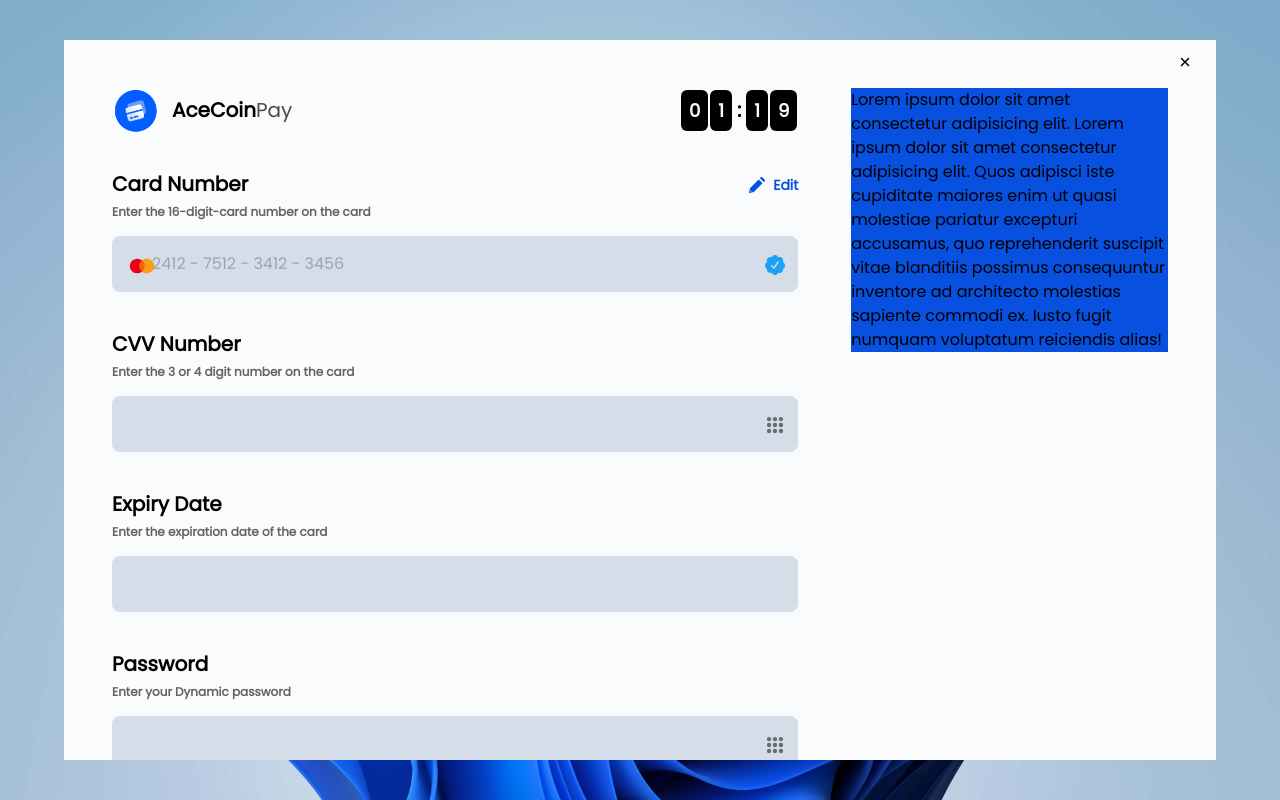
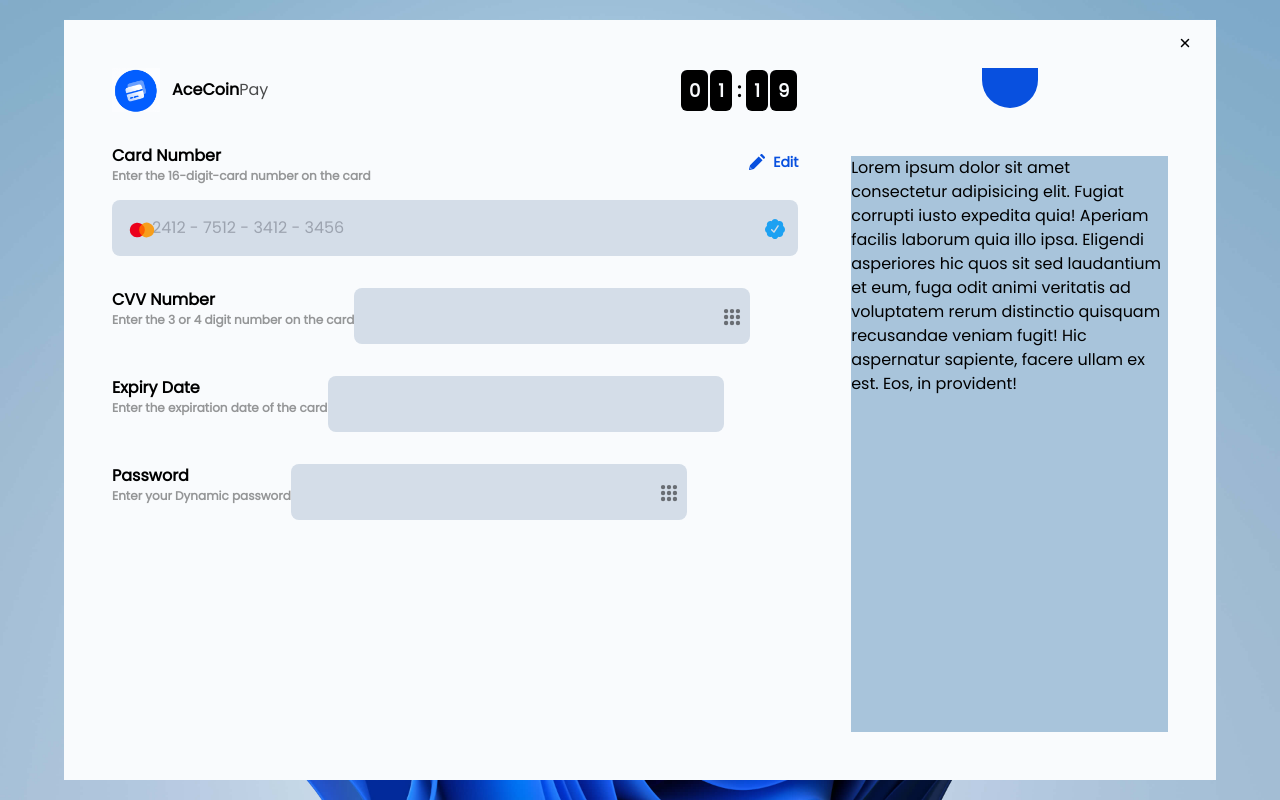
Before and after one commit to Samsegun/ace-pay, a React (Vite) app: page / in a window 1280 px wide. Built offline with nearby package versions, Linux system fonts and the light colour scheme.

Commit message:
sidebar added

```diff
--- a/src/App.tsx
+++ b/src/App.tsx
@@ -7,7 +7,7 @@ import dots from "./assets/dots.svg";
 
 function App() {
     return (
-        <div className='bg-flower bg-center bg-cover bg-no-repeat min-h-screen flex-items-center'>
+        <div className='min-h-screen bg-center bg-no-repeat bg-cover bg-flower flex-items-center'>
             <main className='main-wrapper'>
                 <button
                     type='button'
@@ -16,12 +16,12 @@ function App() {
                 </button>
 
                 <div className='w-11/12 mx-auto h-full flex-justify-start flex-wrap gap-[5%]'>
-                    <section className='w-full lg:basis-[65%]'>
+                    <section className='w-full lg:w-auto lg:basis-[65%]'>
                         {/* header */}
-                        <div className='flex items-center justify-between flex-wrap gap-4'>
-                            <div className='flex-items-center gap-3'>
+                        <div className='flex flex-wrap items-center justify-between gap-4'>
+                            <div className='gap-3 flex-items-center'>
                                 <img src={logo} alt='ace coin banner' />
-                                <h1 className='text-xl'>
+                                <h1>
                                     <span className='font-bold text-dark'>
                                         AceCoin
                                     </span>
@@ -33,7 +33,7 @@ function App() {
                                 {/* increase padding from 640px */}
                                 <span className='timer'>0</span>
                                 <span className='timer'>1</span>
-                                <span className='mx-1 font-bold text-xl'>
+                                <span className='mx-1 text-xl font-bold'>
                                     :
                                 </span>
                                 <span className='timer'>1</span>
@@ -47,9 +47,9 @@ function App() {
                                 <div className='mb-8'>
                                     <label
                                         htmlFor='card-number'
-                                        className='block relative font-bold text-xl leading-10 mb-4'>
+                                        className='relative block mb-4 font-bold'>
                                         Card Number
-                                        <span className='block text-xs opacity-60'>
+                                        <span className='block text-xs opacity-40'>
                                             Enter the 16-digit-card number on
                                             the card
                                         </span>
@@ -86,7 +86,7 @@ function App() {
                                             <span>Edit</span>
                                         </span>
                                     </label>
-                                    {/* input will be nested inside of a span tag to enable
+                                    {/* input is nested inside of a span tag to enable
                                 positioning of badges */}
                                     <span className='relative'>
                                         <img
@@ -114,12 +114,12 @@ function App() {
                                     </span>
                                 </div>
 
-                                <div className='mb-8'>
+                                <div className='mb-8 lg:flex'>
                                     <label
                                         htmlFor='cvv'
-                                        className='block relative font-bold text-xl leading-10 mb-4'>
+                                        className='relative block mb-4 font-bold'>
                                         CVV Number
-                                        <span className='block text-xs opacity-60'>
+                                        <span className='block text-xs opacity-40'>
                                             Enter the 3 or 4 digit number on the
                                             card
                                         </span>
@@ -135,17 +135,17 @@ function App() {
                                         <img
                                             src={dots}
                                             alt=''
-                                            className='input-badge opacity-50'
+                                            className='opacity-50 input-badge'
                                         />
                                     </span>
                                 </div>
 
-                                <div className='mb-8'>
+                                <div className='mb-8 lg:flex'>
                                     <label
                                         htmlFor='expiry'
-                                        className='block relative font-bold text-xl leading-10 mb-4'>
+                                        className='relative block mb-4 font-bold'>
                                         Expiry Date
-                                        <span className='block text-xs opacity-60'>
+                                        <span className='block text-xs opacity-40'>
                                             Enter the expiration date of the
                                             card
                                         </span>
@@ -161,17 +161,17 @@ function App() {
                                         {/* <img
                                             src={dots}
                                             alt=''
-                                            className='input-badge opacity-50'
+                                            className='opacity-50 input-badge'
                                         /> */}
                                     </span>
                                 </div>
 
-                                <div className='mb-8'>
+                                <div className='mb-8 lg:flex'>
                                     <label
                                         htmlFor='password'
-                                        className='block relative font-bold text-xl leading-10 mb-4'>
+                                        className='relative block mb-4 font-bold'>
                                         Password
-                                        <span className='block text-xs opacity-60'>
+                                        <span className='block text-xs opacity-40'>
                                             Enter your Dynamic password
                                         </span>
                                     </label>
@@ -186,7 +186,7 @@ function App() {
                                         <img
                                             src={dots}
                                             alt=''
-                                            className='input-badge opacity-50'
+                                            className='opacity-50 input-badge'
                                         />
                                     </span>
                                 </div>
@@ -194,15 +194,20 @@ function App() {
                         </div>
                     </section>
 
-                    <section className='bg-blue lg:basis-[30%]'>
-                        Lorem ipsum dolor sit amet consectetur adipisicing elit.
-                        Lorem ipsum dolor sit amet consectetur adipisicing elit.
-                        Quos adipisci iste cupiditate maiores enim ut quasi
-                        molestiae pariatur excepturi accusamus, quo
-                        reprehenderit suscipit vitae blanditiis possimus
-                        consequuntur inventore ad architecto molestias sapiente
-                        commodi ex. Iusto fugit numquam voluptatum reiciendis
-                        alias!
+                    <section className='h-full w-full lg:w-auto lg:basis-[30%] flex flex-col justify-between gap-12'>
+                        <div className='flex justify-center'>
+                            <span className='block h-10 rounded-b-full w-14 bg-blue'></span>
+                        </div>
+
+                        <div className='h-full bg-light-blue'>
+                            Lorem ipsum dolor sit amet consectetur adipisicing
+                            elit. Fugiat corrupti iusto expedita quia! Aperiam
+                            facilis laborum quia illo ipsa. Eligendi asperiores
+                            hic quos sit sed laudantium et eum, fuga odit animi
+                            veritatis ad voluptatem rerum distinctio quisquam
+                            recusandae veniam fugit! Hic aspernatur sapiente,
+                            facere ullam ex est. Eos, in provident!
+                        </div>
                     </section>
                 </div>
             </main>
--- a/src/index.css
+++ b/src/index.css
@@ -19,22 +19,22 @@
 /* reuseable style rules for tailwindcss */
 @layer components {
     .flex-items-center {
-        @apply flex justify-center items-center;
+        @apply flex items-center justify-center;
     }
     .flex-items-start {
-        @apply flex justify-center items-start;
+        @apply flex items-start justify-center;
     }
     .flex-justify-start {
-        @apply flex justify-start items-start;
+        @apply flex items-start justify-start;
     }
     .main-wrapper {
-        @apply w-[90%] h-[90vh] bg-light py-12 relative overflow-y-scroll lg:overflow-y-hidden;
+        @apply w-[90%] max-w-screen-2xl h-[90vh] xl:h-[95vh] 2xl:h-auto bg-light py-12 relative overflow-y-scroll lg:overflow-y-hidden;
     }
     .timer {
         @apply text-light text-lg bg-dark p-2 mx-[1px] rounded-md font-bold;
     }
     .input {
-        @apply block w-full outline-none bg-gray rounded-lg py-4 px-10;
+        @apply block w-full px-10 py-4 rounded-lg outline-none bg-gray;
     }
     .input-badge {
         @apply w-5 absolute top-1/3 right-[2%];
```
